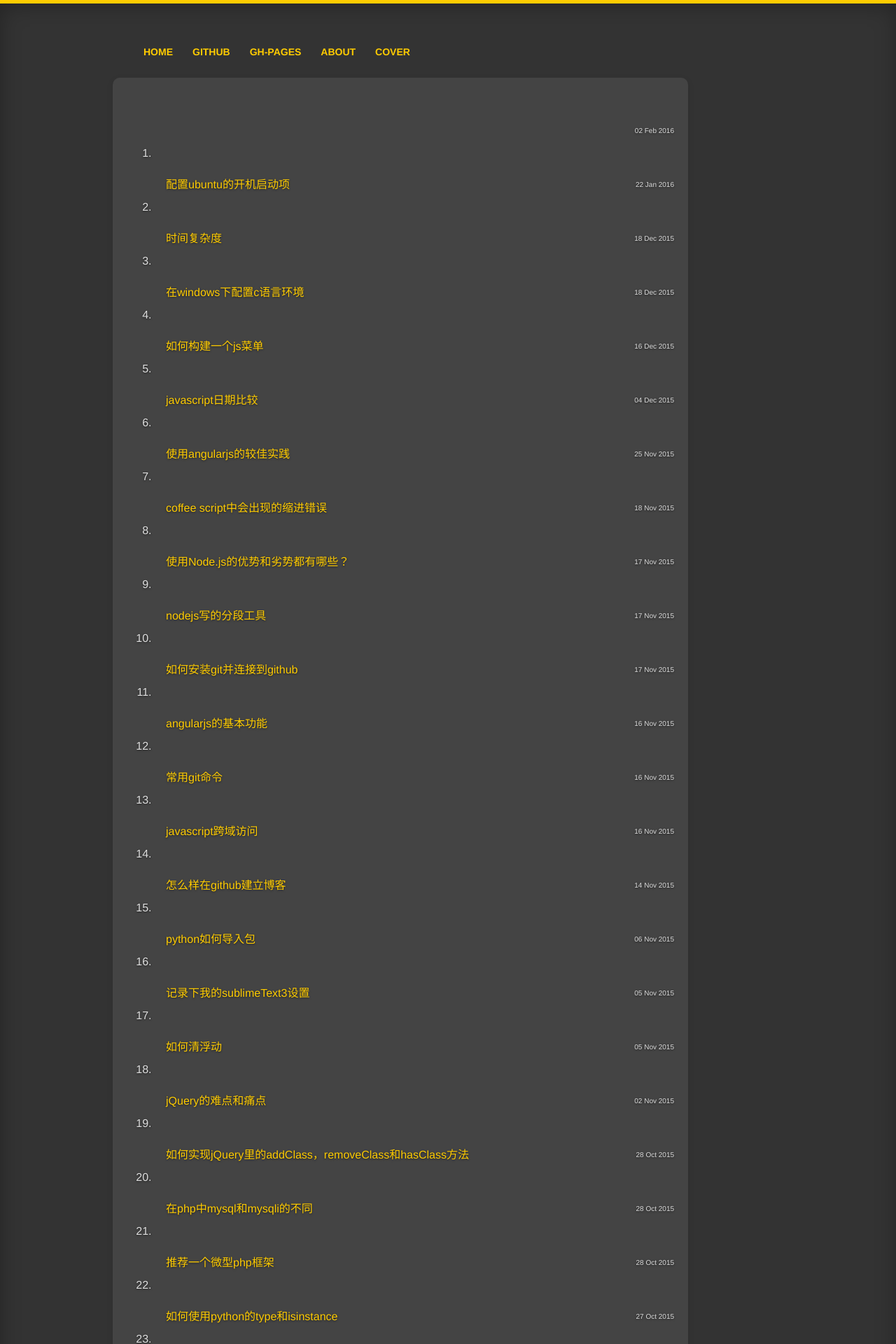
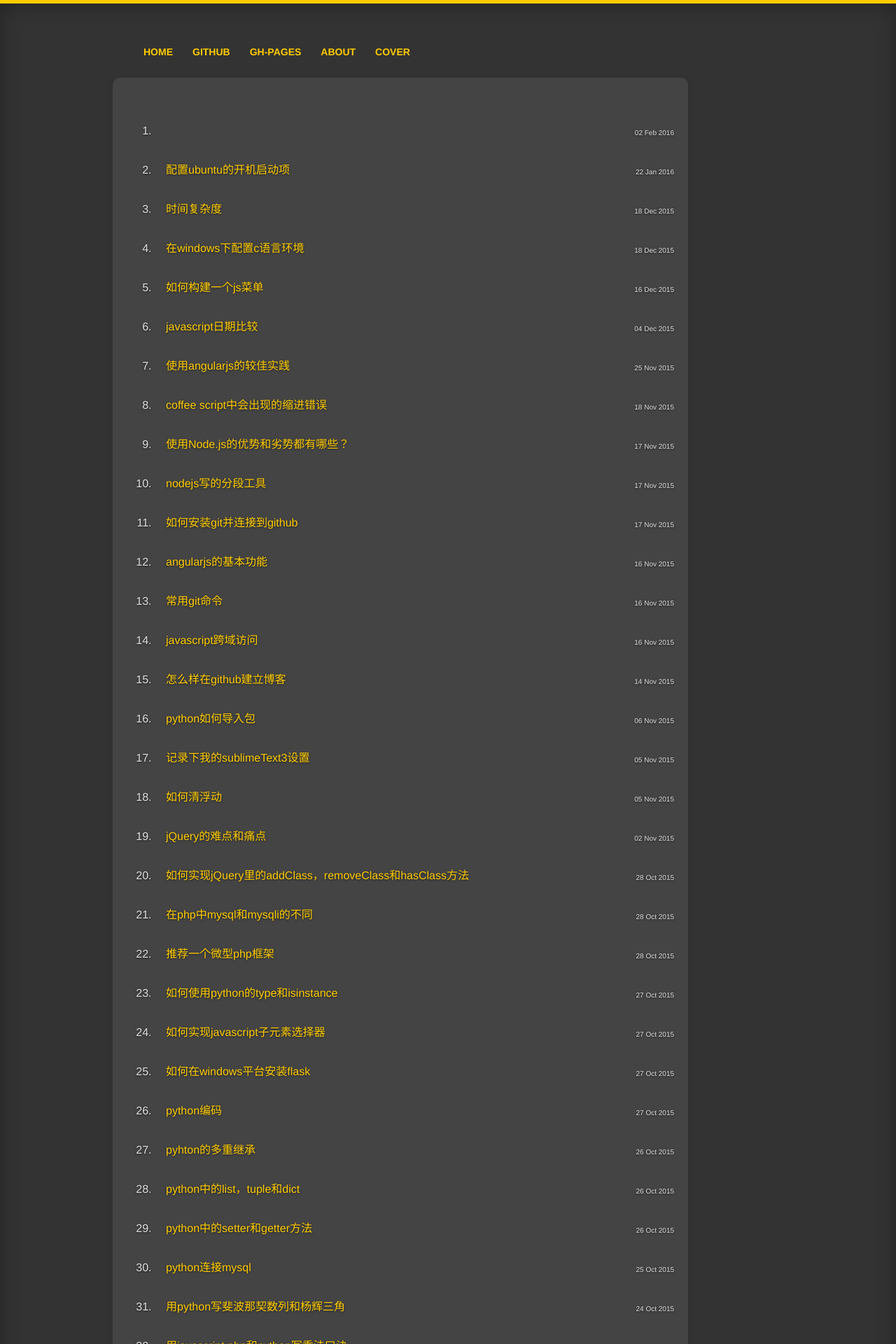
Before and after one commit to jinghuizhai/blog, a Jekyll site: the page built from index.html, in a window 1280 px wide. Shown: the top 1920 px of the page at 70% size. Built offline with Jekyll 4.4.1, drawn with Linux system fonts in a browser that asks for light colours.

Commit message:
modify home css

```diff
--- a/css/common.css
+++ b/css/common.css
@@ -108,6 +108,9 @@ li{
 	margin-top: 20px;
 }
 .home-date{
+	position: absolute;
+	top:3px;
+	right:0;
 	font-size: 10px;
 }
 .home-list li{
@@ -221,4 +224,7 @@ Monokai Sublime style. Derived from Monokai by noformnocontent http://nn.mit-lic
 	display: table;
 	content: '';
 }
+.rel{
+	position: relative;
+}
 /*------------------------------ libs end ---------------------------*/
--- a/index.html
+++ b/index.html
@@ -4,9 +4,9 @@ layout: default
 <!-- <h2>{{ page.title }}</h2> -->
 <ol class="home-list">
 　　{% for post in site.posts %}
-　　　　<li class="fix">
-			<a class="l" href="{{ site.baseurl }}{{ post.url }}">{{ post.title }}</a>
-			<span class="r home-date">{{ post.date | date_to_string }}</span>
+　　　　<li class="rel">
+			<a href="{{ site.baseurl }}{{ post.url }}">{{ post.title }}</a>
+			<span class="home-date">{{ post.date | date_to_string }}</span>
 		</li>
 　　{% endfor %}
 </ol>
```
